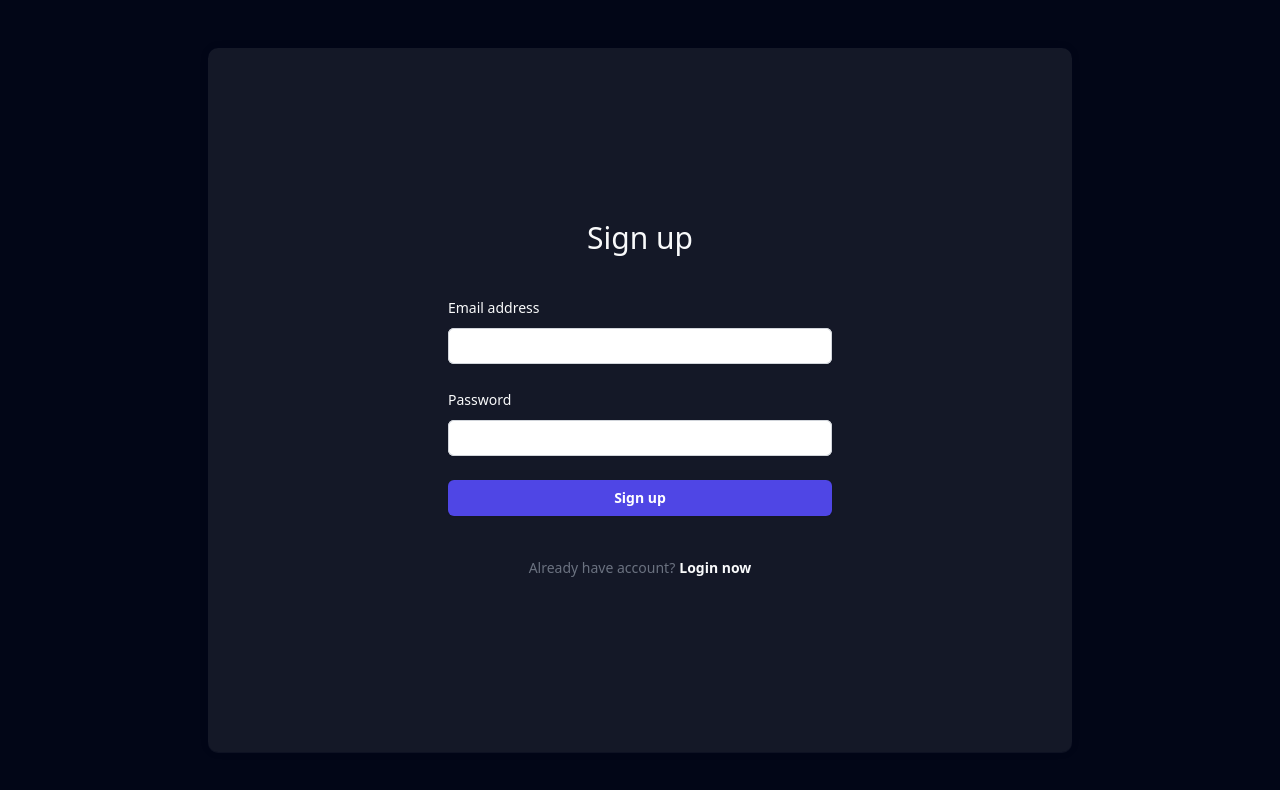
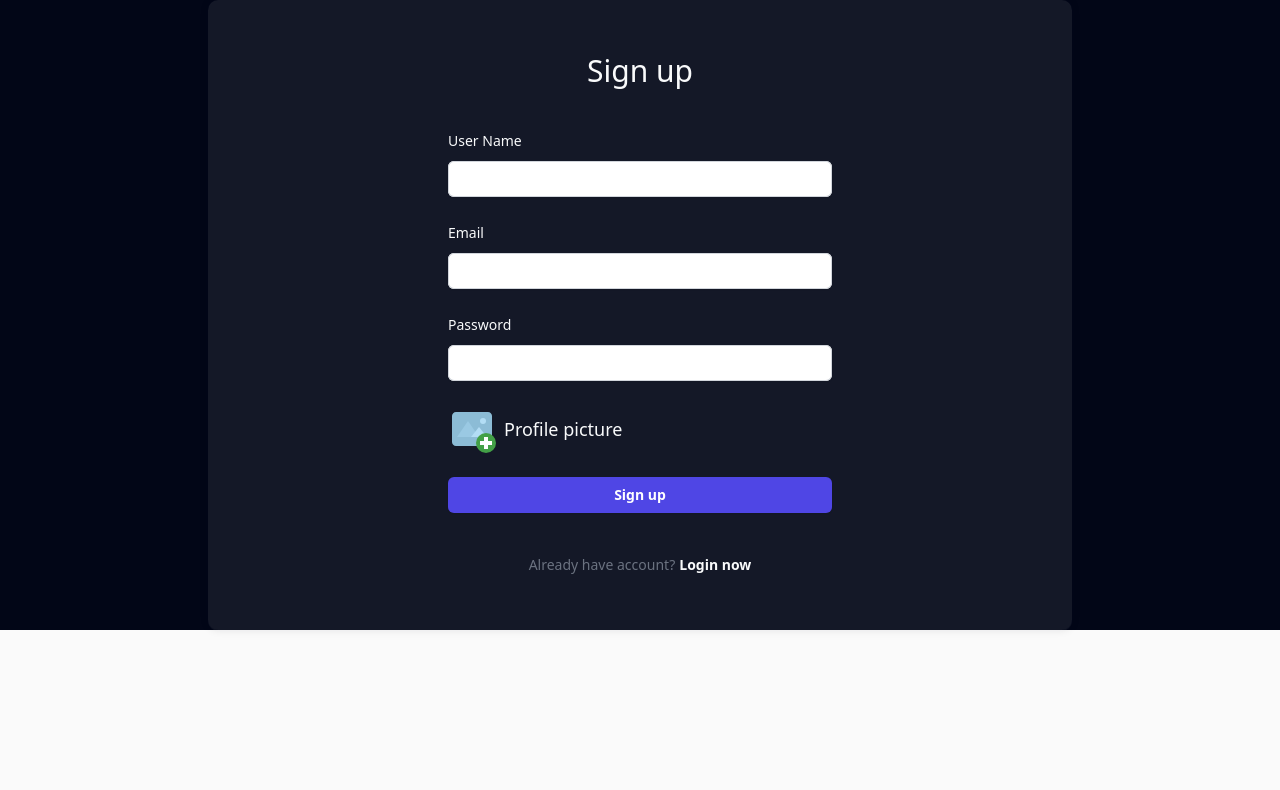
Before and after one commit to AbbasSarwar/F2F-App, a React (Create React App) app: page /auth/register in a window 1280 px wide. Shown: the top 790 px of the page. Built offline with nearby package versions, Linux system fonts and the light colour scheme.

Commit message:
Username & profile picture section & styles & auth improve

```diff
--- a/package.json
+++ b/package.json
@@ -9,6 +9,7 @@
     "firebase": "^10.4.0",
     "react": "^18.2.0",
     "react-dom": "^18.2.0",
+    "react-icons": "^4.11.0",
     "react-router-dom": "^6.16.0",
     "react-scripts": "5.0.1",
     "web-vitals": "^2.1.4"
--- a/src/components/Register.js
+++ b/src/components/Register.js
@@ -1,25 +1,25 @@
 import { createUserWithEmailAndPassword } from "firebase/auth";
+import { FcAddImage } from "react-icons/fc";
 import { auth } from "../firebase";
+import { useState } from "react";
 const Register = () => {
-  const HandleSubmit = (e) => {
+  const [err, setErr] = useState(false);
+  const HandleSubmit = async (e) => {
     e.preventDefault();
-    const email = e.target[0].value
-    const password = e.target[1].value
+    const username = e.target[0].value;
+    const email = e.target[1].value;
+    const password = e.target[2].value;
+    const file = e.target[4].value;
 
-
-createUserWithEmailAndPassword(auth, email, password)
-  .then((userCredential) => {
-    const user = userCredential.user;
-    console.log(user);
-  })
-  .catch((error) => {
-    const errorCode = error.code;
-    const errorMessage = error.message;
-  });
+    try{
+      const res = await createUserWithEmailAndPassword(auth, email, password);
+    }catch(err){
+      setErr(true);
+    }
   }
 
   return (
-      <section className="bg-slate-950 md:px-52 md:py-12 h-screen">
+    <section className="bg-slate-950 md:px-52 h-100">
       <div className="authwrapper">
         <div className="flex min-h-full flex-col justify-center px-6 py-12 lg:px-8">
           <div className="flex justify-center">
@@ -28,7 +28,14 @@ createUserWithEmailAndPassword(auth, email, password)
           <div className="mt-10 sm:mx-auto sm:w-full sm:max-w-sm">
             <form className="space-y-6" action="#" method="POST" onSubmit={HandleSubmit}>
             <div>
-                  <label htmlFor="email" className="block text-sm font-medium leading-6 text-gray-50">Email address</label>
+                <label htmlFor="username" className="block text-sm font-medium leading-6 text-gray-50">User Name</label>
+                <div className="mt-2">
+                  <input id="username" name="username" type="text" autoComplete="username" required className="block w-full rounded-md border-0 py-1.5 px-2 text-gray-900 shadow-sm ring-1 ring-inset ring-gray-300 placeholder:text-gray-400 focus:ring-2 focus:ring-inset focus:ring-indigo-600 sm:text-sm sm:leading-6" />
+                </div>
+              </div>
+
+              <div>
+                <label htmlFor="email" className="block text-sm font-medium leading-6 text-gray-50">Email</label>
                 <div className="mt-2">
                   <input id="email" name="email" type="email" autoComplete="email" required className="block w-full rounded-md border-0 py-1.5 px-2 text-gray-900 shadow-sm ring-1 ring-inset ring-gray-300 placeholder:text-gray-400 focus:ring-2 focus:ring-inset focus:ring-indigo-600 sm:text-sm sm:leading-6" />
                 </div>
@@ -43,6 +50,14 @@ createUserWithEmailAndPassword(auth, email, password)
                 </div>
               </div>
 
+              <div className="w-100">
+              <input type="file" id="upload" name="file" className="hidden" />
+                <label htmlFor="upload" className="rounded-sm w-48 flex flex-row items-center gap-2 cursor">
+                  <span className="text-5xl"><FcAddImage /></span>
+                  <span className="text-lg text-gray-50">Profile picture</span>
+                </label>
+              </div>
+
               <div>
                 <button type="submit" className="flex w-full justify-center rounded-md bg-indigo-600 px-3 py-1.5 text-sm font-semibold leading-6 text-white shadow-sm hover:bg-indigo-500 focus-visible:outline focus-visible:outline-2 focus-visible:outline-offset-2 focus-visible:outline-indigo-600">Sign up</button>
               </div>
@@ -52,6 +67,7 @@ createUserWithEmailAndPassword(auth, email, password)
               <span className="pe-1">Already have account?</span>
               <a href="/auth/login" className="font-semibold leading-6 text-gray-50 hover:text-gray-300">Login now</a>
             </p>
+            <p>{err && <span>Something went wrong.</span>}</p>
           </div>
         </div>
       </div>
```
Also changed, not shown: 1 other file (tests, documents, lock files or other folders). Lines whose indentation alone changed are shown as unchanged.
